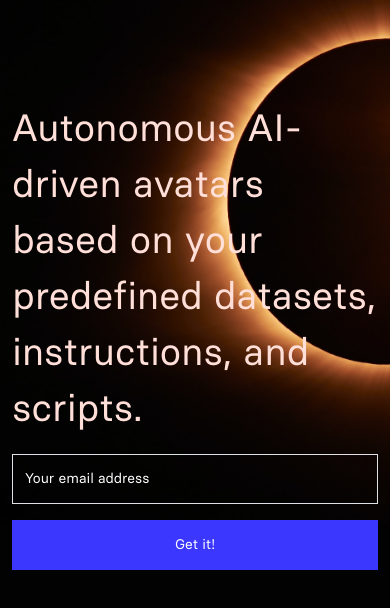
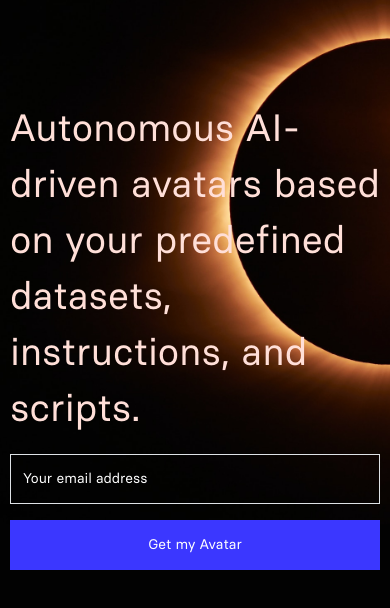
Before and after one commit to AstroSynapseAI/avatars, a plain HTML site: page index.html in a window 390 px wide. Shown: the part 236-844 px from the top of the page. Drawn offline with nearby package versions, Linux system fonts and the light colour scheme; a web font is replaced by a local one.

Commit message:
Debugging... QA

```diff
--- a/css/main.css
+++ b/css/main.css
@@ -159,6 +159,9 @@ h5 {
   height: 50px;
 }
 
+.contact-form {
+  margin-bottom: 150px;
+}
 .contact-form .btn {
   width: 200px;
   background-color: #3B37FF;
@@ -216,6 +219,11 @@ h5 {
     line-height: 30px; /* 141.667% */
   }
 
+  .container-fluid {
+    padding-left: 10px;
+    padding-right: 10px;
+  }
+
   .header {
     padding-top: 30px;
     padding-bottom: 30px;
--- a/index.html
+++ b/index.html
@@ -20,6 +20,9 @@ style guide rules end -->
 <meta http-equiv="X-UA-Compatible" content="IE=edge">
 <meta name="viewport" content="width=device-width, initial-scale=1">
 <!-- The above 3 meta tags *must* come first in the head; any other head content must come *after* these tags -->
+
+<link rel="icon" type="image/png" sizes="32x32" href="imgs/logo.png">
+<link rel="icon" type="image/png" sizes="16x16" href="imgs/logo.png">
 
 <!-- Latest compiled and minified Boostrap 3 CSS -->
 <link href="https://cdn.jsdelivr.net/npm/bootstrap@5.3.1/dist/css/bootstrap.min.css" rel="stylesheet" integrity="sha384-4bw+/aepP/YC94hEpVNVgiZdgIC5+VKNBQNGCHeKRQN+PtmoHDEXuppvnDJzQIu9" crossorigin="anonymous">
@@ -56,7 +59,7 @@ style guide rules end -->
               </div>
 
               <div class="col-md-6">
-                <button class="form-control btn btn-primary" type="submit">Get it!</button>
+                <button class="form-control btn btn-primary" type="submit">Get my Avatar</button>
               </div>
             </div>
 
@@ -194,7 +197,7 @@ style guide rules end -->
                   </div>
 
                   <div class="col-md-2">
-                    <button class="form-control btn btn-primary" type="submit">Get it!</button>
+                    <button class="form-control btn btn-primary" type="submit">Get my Avatar</button>
                   </div>
                 </div>
               </form>
```
Also changed, not shown: 2 other files.
